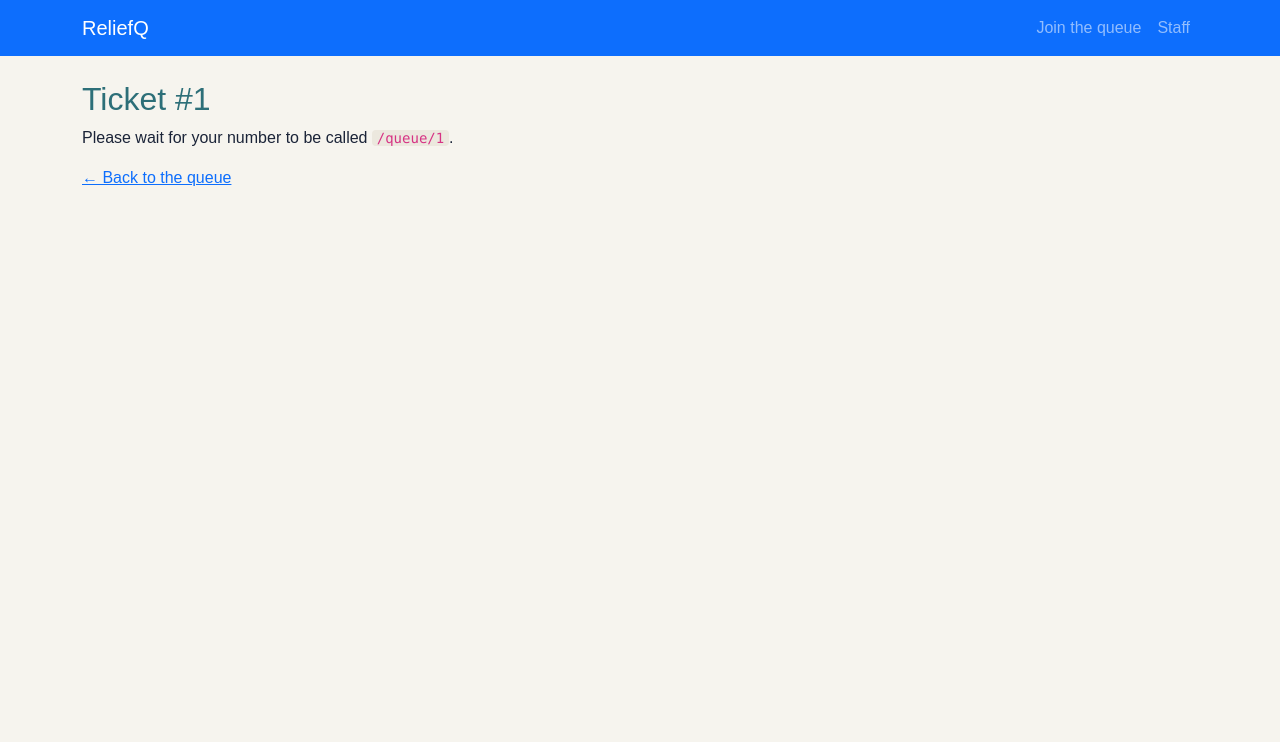
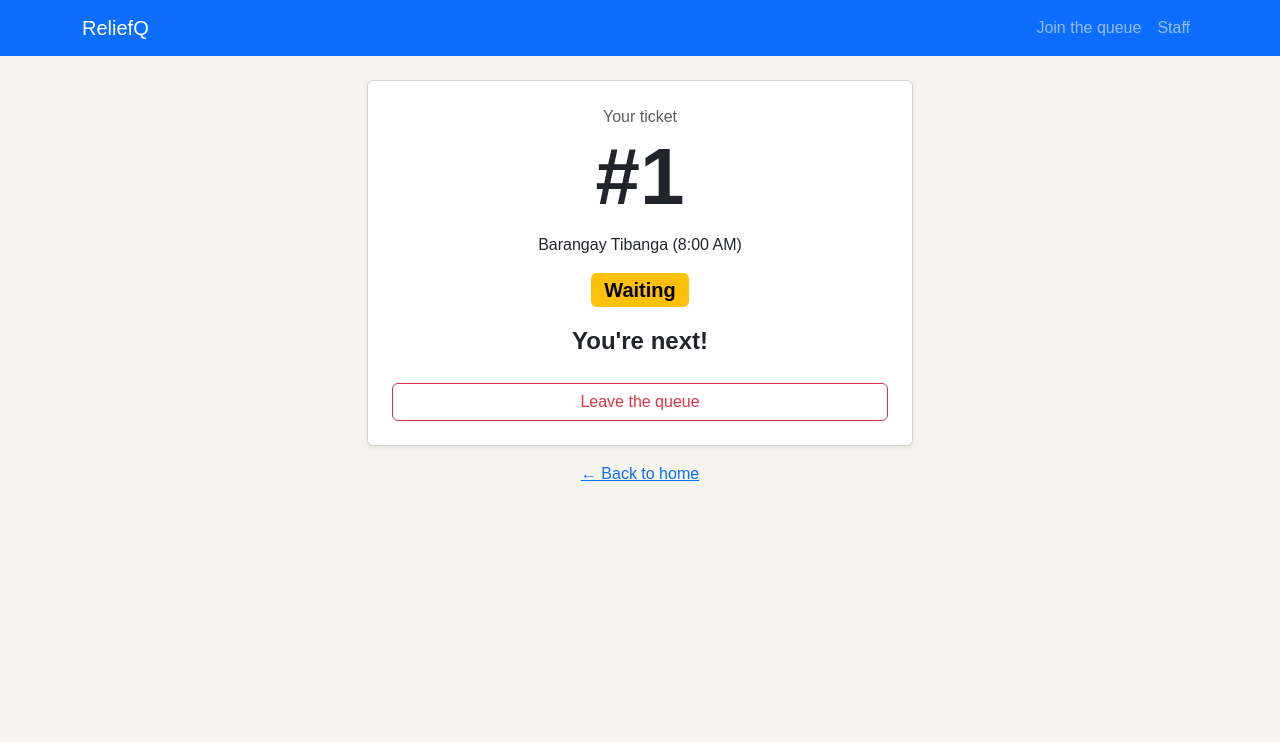
Before and after one commit to shasheenahdeeneillelumasag/ccc181, a Flask app: page /queue/1 in a window 1280 px wide. Shown: the top 742 px of the page. Run offline with Flask 3, Linux system fonts and the light colour scheme.

Commit message:
Add My place page (#1)

```diff
--- a/app.py
+++ b/app.py
@@ -1,12 +1,10 @@
-"""CCC181 Week 2: a "Hello, Flask" starter app.
+"""ReliefQ: relief goods queue system (Week 3)
 
 Run it with:
     flask --app app run --debug
 then open http://127.0.0.1:5000
 """
-from flask import Flask, render_template, flash
 
-app = Flask(__name__)
 from flask import Flask, abort, flash, redirect, render_template, request, url_for
 
 app = Flask(__name__)
@@ -32,10 +30,17 @@ def index():
     # keyword arguments to the template as variables.
     return render_template("index.html")
 
-@app.route("/queue/<int:ticket_id>")
+@app.get("/queue/<int:ticket_id>")
 def ticket(ticket_id):
-    # <int:ticket_id> only matches numbers, so /queue/abc returns 404.
-    return render_template("ticket.html", ticket_id=ticket_id)
+    t = next((t for t in TICKETS if t["number"] == ticket_id), None)
+    if t is None:
+        abort(404)
+    ahead = [x for x in TICKETS
+             if x["service_id"] == t["service_id"]
+             and x["status"] == "waiting"
+             and x["number"] < t["number"]]
+    service = next(s for s in SERVICES if s["id"] == t["service_id"])
+    return render_template("ticket.html", ticket=t, service=service, ahead=len(ahead))
 
 @app.route("/hello")
 def hello():
@@ -72,6 +77,15 @@ def join():
     flash(f"You joined the queue. Your ticket is #{number}.", "success")
     return redirect(url_for("ticket", ticket_id=number))
 
+@app.post("/queue/<int:ticket_id>/leave")
+def leave(ticket_id):
+    t = next((t for t in TICKETS if t["number"] == ticket_id), None)
+    if t is None:
+        abort(404)
+    t["status"] = "no-show"
+    flash(f"Ticket #{ticket_id} has left the queue.", "info")
+    return redirect(url_for("index"))
+
 @app.route("/staff")
 def staff_dashboard():
     return "Staff dashboard coming soon"
--- a/templates/ticket.html
+++ b/templates/ticket.html
@@ -1,9 +1,43 @@
 {% extends "base.html" %}
-
-{% block title %}Ticket #{{ ticket_id }} · ReliefQ{% endblock %}
+{% block title %}Ticket #{{ ticket.number }} · ReliefQ{% endblock %}
 
 {% block content %}
-  <h2>Ticket #{{ ticket_id }}</h2>
-  <p>Please wait for your number to be called <code>/queue/{{ ticket_id }}</code>.</p>
-  <p><a href="{{ url_for('index') }}">&larr; Back to the queue</a></p>
+<div class="row justify-content-center">
+  <div class="col-12 col-sm-10 col-md-8 col-lg-6">
+    <div class="card text-center shadow-sm">
+      <div class="card-body p-4">
+        <p class="text-body-secondary mb-0">Your ticket</p>
+        <p class="display-1 fw-bold mb-2">#{{ ticket.number }}</p>
+        <p class="mb-3">{{ service.name }}</p>
+
+        <div id="live-status" aria-live="polite">
+          {% if ticket.status == "waiting" %}
+            <span class="badge text-bg-warning fs-5 mb-3">Waiting</span>
+            <p class="fs-4 fw-semibold mb-0">
+              {% if ahead == 0 %}You're next!
+              {% elif ahead == 1 %}1 person ahead of you
+              {% else %}{{ ahead }} people ahead of you{% endif %}
+            </p>
+          {% elif ticket.status == "called" %}
+            <span class="badge text-bg-success fs-5 mb-3">Called</span>
+            <p class="fs-4 fw-semibold mb-0">It's your turn. Please go to the distribution table.</p>
+          {% elif ticket.status == "served" %}
+            <span class="badge text-bg-secondary fs-5 mb-3">Received</span>
+            <p class="fs-4 fw-semibold mb-0">You already received your relief goods.</p>
+          {% else %}
+            <span class="badge text-bg-danger fs-5 mb-3">No-show</span>
+            <p class="fs-4 fw-semibold mb-0">You left the queue.</p>
+          {% endif %}
+        </div>
+
+        {% if ticket.status in ["waiting", "called"] %}
+        <form method="post" action="{{ url_for('leave', ticket_id=ticket.number) }}" class="mt-4">
+          <button type="submit" class="btn btn-outline-danger w-100">Leave the queue</button>
+        </form>
+        {% endif %}
+      </div>
+    </div>
+    <p class="mt-3 text-center"><a href="{{ url_for('index') }}">&larr; Back to home</a></p>
+  </div>
+</div>
 {% endblock %}
```
